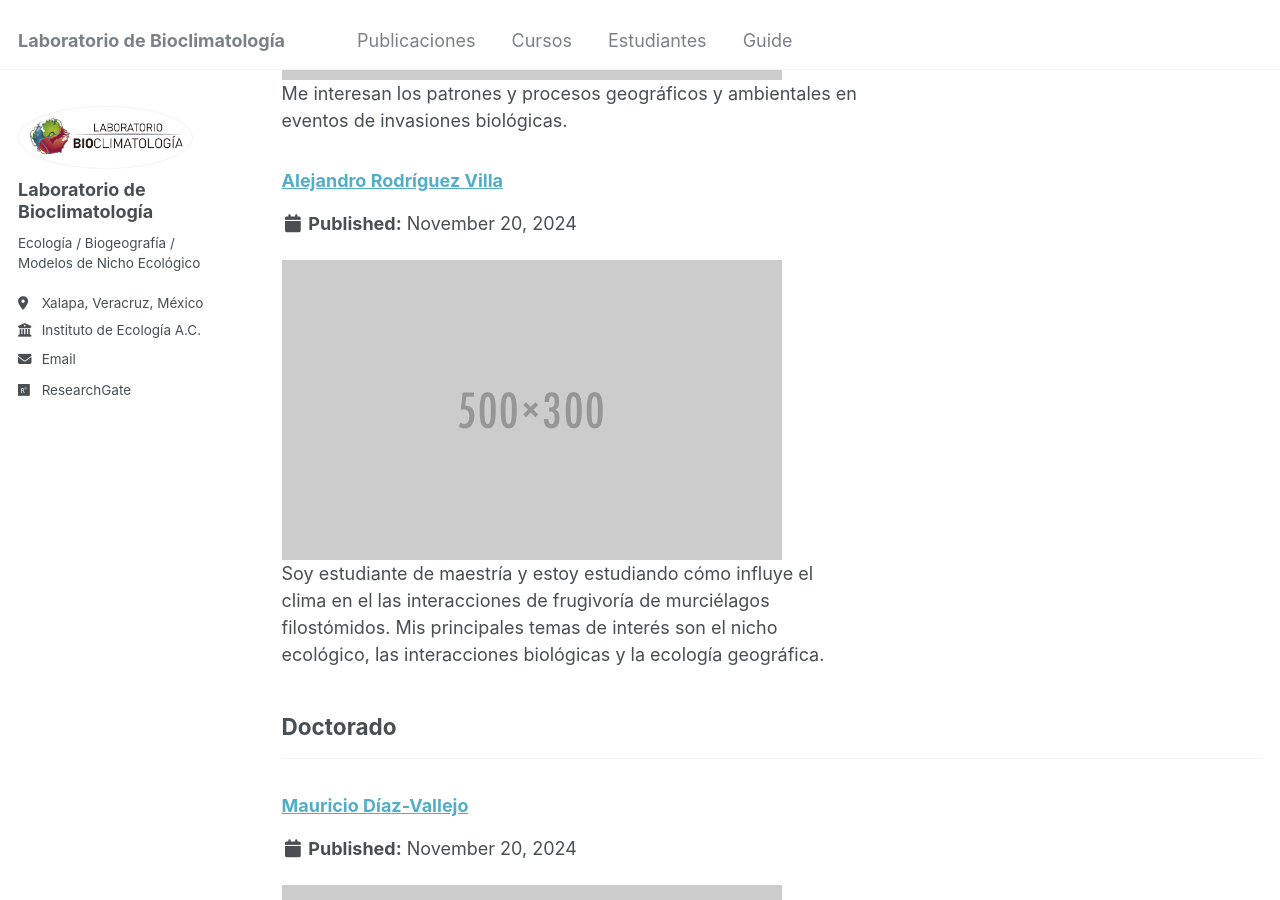
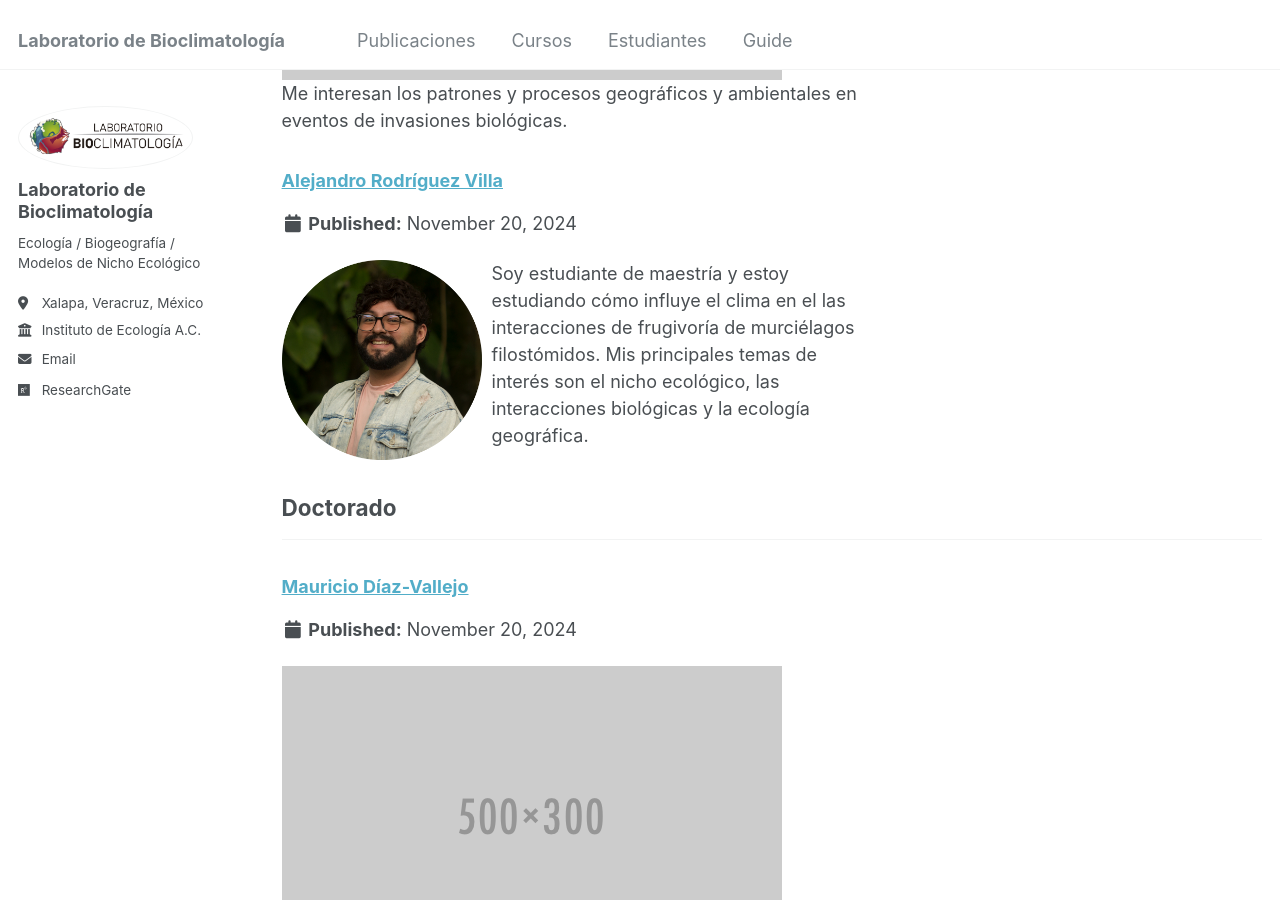
Before and after one commit to Labbioclim/bioclimat, a Jekyll site: the page built from _pages/portfolio.html, in a window 1280 px wide and 900 px high, scrolled down 571 px. Built offline with Jekyll 4.4.1, drawn with Linux system fonts in a browser that asks for light colours.

Commit message:
Update ARV.html

```diff
--- a/_portfolio/ARV.html
+++ b/_portfolio/ARV.html
@@ -4,5 +4,5 @@ collection: portfolio
 category: msc
 link: "https://www.researchgate.net/profile/Alejandro-Rodriguez-Villa"
 permalink: "https://labbioclim.github.io/https://www.researchgate.net/profile/Alejandro-Rodriguez-Villa"
-excerpt: "<img src='https://labbioclim.github.io/bioclimat/images/500x300.png'><br/> Soy estudiante de maestría y estoy estudiando cómo influye el clima en el las interacciones de frugivoría de murciélagos filostómidos. Mis principales temas de interés son el nicho ecológico, las interacciones biológicas y la ecología geográfica."
+excerpt: "<img src='https://labbioclim.github.io/bioclimat/images/alex.png' style='width: 200px; float: left; margin-right: 10px;'> Soy estudiante de maestría y estoy estudiando cómo influye el clima en el las interacciones de frugivoría de murciélagos filostómidos. Mis principales temas de interés son el nicho ecológico, las interacciones biológicas y la ecología geográfica."
 ---
```
